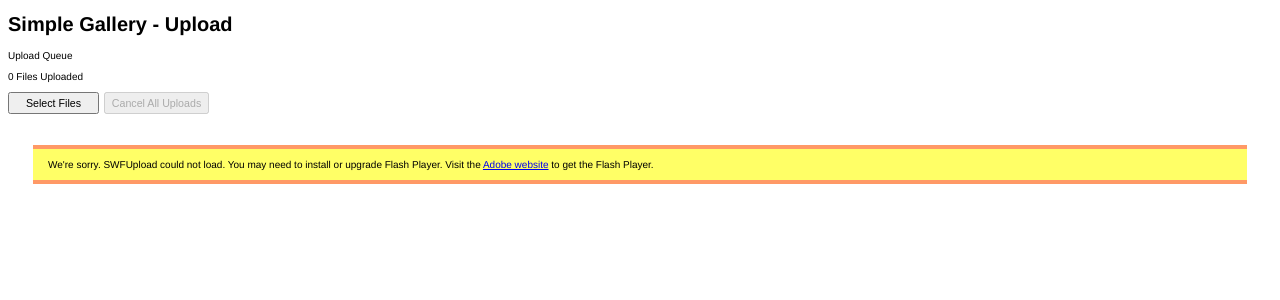
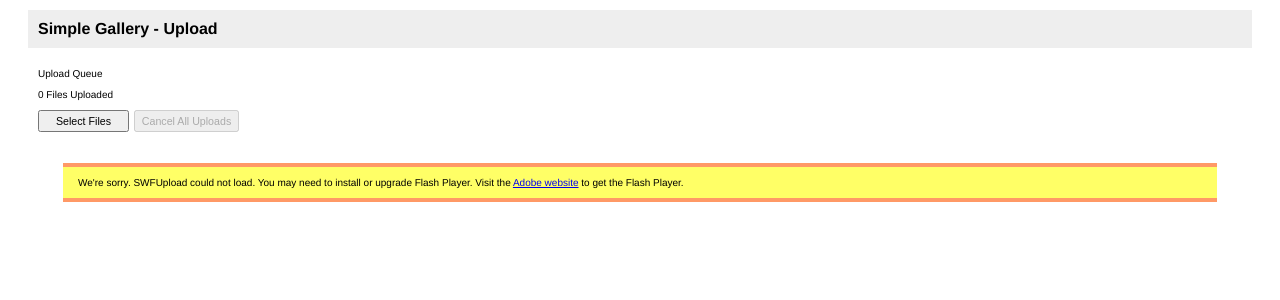
Before and after one commit to jimmynyny/simple-php-gallery, a PHP site: page /upload/index.php in a window 1280 px wide. Shown: the top 300 px of the page. Run offline with PHP 8.4, Linux system fonts and the light colour scheme; some libraries are stand-ins or nearby versions.

Commit message:
updated gallery css

```diff
--- a/includes/main.css
+++ b/includes/main.css
@@ -18,6 +18,20 @@ div.gallery_image {
 	float:left;
 	margin: 0 10px 30px 10px;
 	text-align:center;
+}
+
+h1
+{
+	font-size:1.6em;
+	padding:10px;
+	margin:10px 20px;
+	background-color:#EEE;
+}
+
+form
+{
+	padding:10px;
+	margin:10px 20px;
 }
 
 div#folderHeader
```
